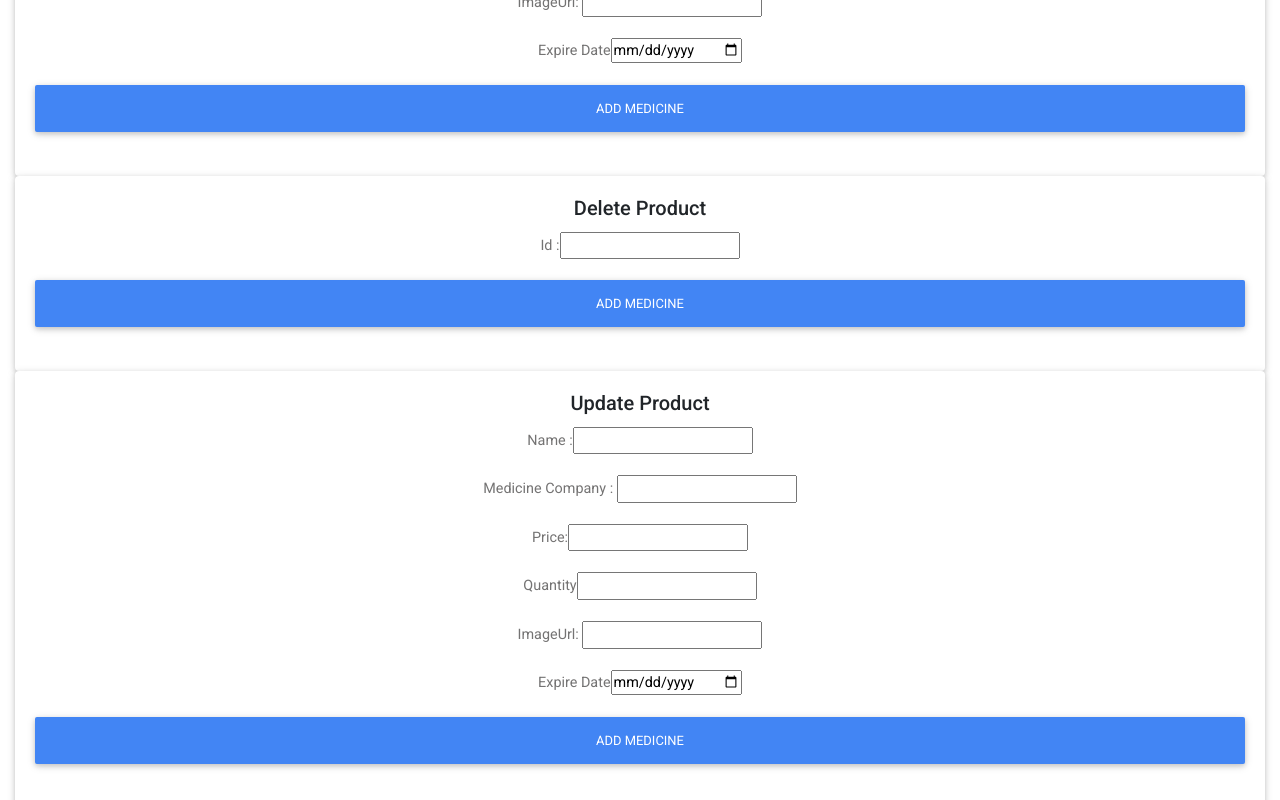
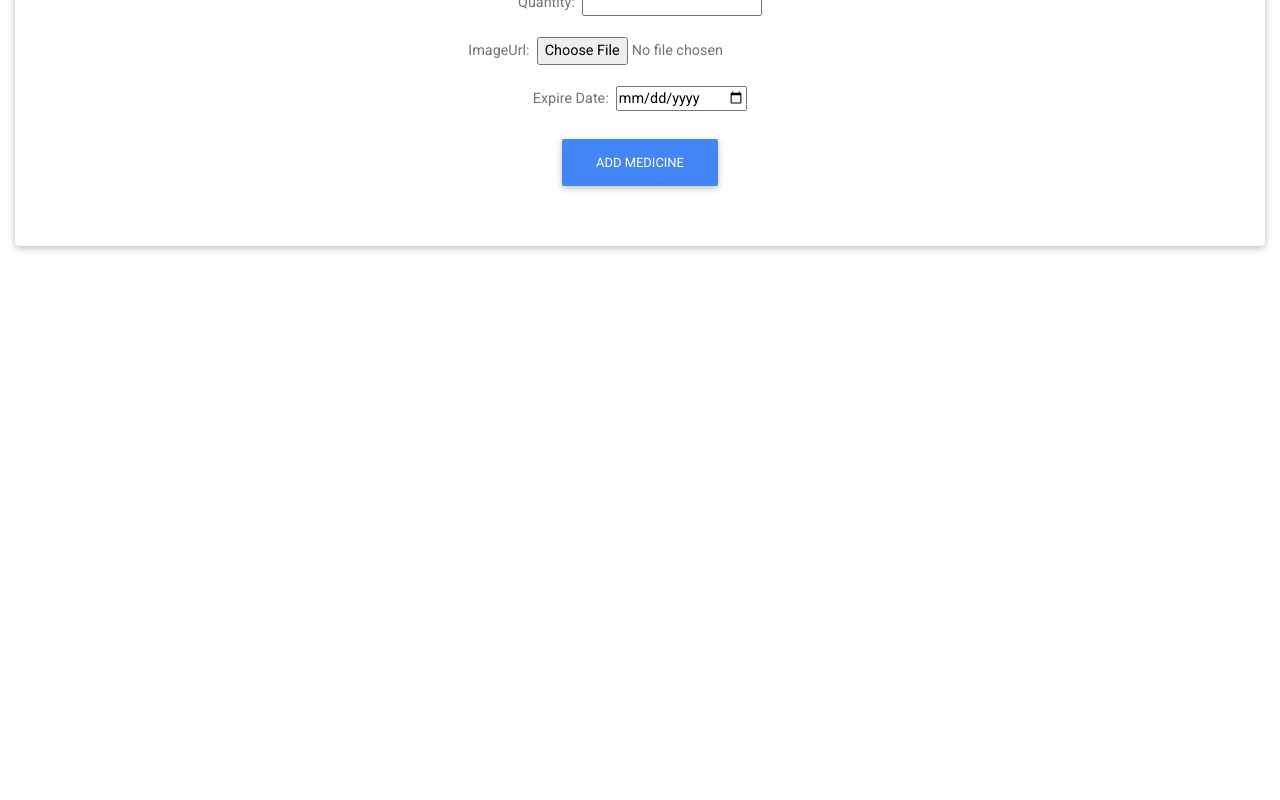
Before and after one commit to rads731/E-healthcare-ui, a React (Create React App) app: page / in a window 1280 px wide. Shown: the part 340-1140 px from the top of the page. After the commit the page ends 800 px from the top, so only its background shows below. Built offline with nearby package versions, Linux system fonts and the light colour scheme.

Commit message:
git push

```diff
--- a/src/components/Admin/AddProduct.js
+++ b/src/components/Admin/AddProduct.js
@@ -64,13 +64,13 @@ function AddProduct (props) {
             <div className="md-4">
                 <form>
                     <p>
-                        <label>Name : </label>
+                        <label>Name : &nbsp;</label>
                         <input type="text" id="name" onChange={handleName} value={Name} />
                     </p>
 
 
                     <p>
-                        <label>Medicine Company :</label> <input type="text"
+                        <label>Medicine Company :&nbsp;</label> <input type="text"
                         id="medicineName" onChange={handleCompany} value={CompanyName}/>
                     </p>
 
@@ -80,22 +80,22 @@ function AddProduct (props) {
                     </p>
 
                     <p>
-                        <label>Quantity</label>
+                        <label>Quantity: &nbsp;</label>
                         <input type="number" id="quantity" onChange={handleQuantity} value={Quantity} min="0"  />
                     </p>
 
                     <p>
-                        <label>ImageUrl:</label> <input type="text" onChange={handleImageUrl}
+                        <label>ImageUrl:&nbsp;</label> <input type="file" onChange={handleImageUrl}
                         value={ImageUrl} id="imageurl" />
                     </p>
 
                     <p>
-                    <label> Expire Date</label>
+                    <label> Expire Date: &nbsp;</label>
                             <input type="date" id="expiredate" onChange={handleExpireDate} value={ExpireDate}  />
                     </p>
 
                     <p>
-                        <button type="button" onClick={addProduct} className="btn btn-primary btn-block mb-4">Add Medicine</button>
+                        <button type="button" onClick={addProduct} className="btn btn-primary mb-4">Add Medicine</button>
                     </p>
                 </form>
             </div>
--- a/src/components/Admin/DeleteProduct.js
+++ b/src/components/Admin/DeleteProduct.js
@@ -38,12 +38,12 @@ function DeleteProduct()  {
             <div className="md-4">
             <form>
                 <p>
-                    <label>Id : </label>
+                    <label>Name : &nbsp;</label>
                     <input type="text" id="id" onChange={handleId} value={Id} />
                 </p>
 
                 <p>
-                        <button type="button" onClick={deleteProduct} className="btn btn-primary btn-block mb-4">Add Medicine</button>
+                        <button type="button" onClick={deleteProduct} className="btn btn-primary mb-4">Delete Medicine</button>
                     </p>
 
             </form>
--- a/src/components/Admin/UpdateProduct.js
+++ b/src/components/Admin/UpdateProduct.js
@@ -85,8 +85,9 @@ function UpdateProduct(){
                     </p>
 
                     <p>
-                        <label>ImageUrl:</label> <input type="text" onChange={handleImageUrl}
-                        value={ImageUrl} id="imageurl" />
+                        <label>ImageUrl:</label>
+                        <input type="file" id="myFile" name="filename"/>
+
                     </p>
 
                     <p>
@@ -95,7 +96,7 @@ function UpdateProduct(){
                     </p>
 
                     <p>
-                        <button type="button" onClick={addProduct} className="btn btn-primary btn-block mb-4">Add Medicine</button>
+                        <button type="button" onClick={addProduct} className="btn btn-primary mb-4">Update Medicine</button>
                     </p>
                 </form>
             </div>
--- a/src/components/ProductAdmin.js
+++ b/src/components/ProductAdmin.js
@@ -12,10 +12,10 @@ function ProductAdmin(props) {
         console.log(props)
         return (
             <div className="container-fluid">
-
+                <br/><br/>
                 <Alert variant="success">
                     <Alert.Heading>
-                        Hello ! Welcome
+                        Hello ! Welcome Admin
                     </Alert.Heading>
                 </Alert>
                <div className='md-6'>
@@ -30,7 +30,7 @@ function ProductAdmin(props) {
                 </Card>
                 </div>
                 <div className='md-6'>
-        <Card >
+        {/* <Card >
 
             <Card.Body>
                 <Card.Title>Delete Product</Card.Title>
@@ -38,9 +38,9 @@ function ProductAdmin(props) {
                     <DeleteProduct props={props}/>
                 </Card.Text>
             </Card.Body>
-        </Card>
+        </Card> */}
         </div>
-        <div className='md-6'>
+        {/* <div className='md-6'>
         <Card >
 
       <Card.Body>
@@ -50,8 +50,8 @@ function ProductAdmin(props) {
         </Card.Text>
       </Card.Body>
     </Card>
-    </div>
-    <div className='md-6'>
+    </div> */}
+    {/* <div className='md-6'>
         <Card >
 
       <Card.Body>
@@ -62,7 +62,7 @@ function ProductAdmin(props) {
 
       </Card.Body>
     </Card>
-    </div>
+    </div> */}
             </div>
         );
     }
```
